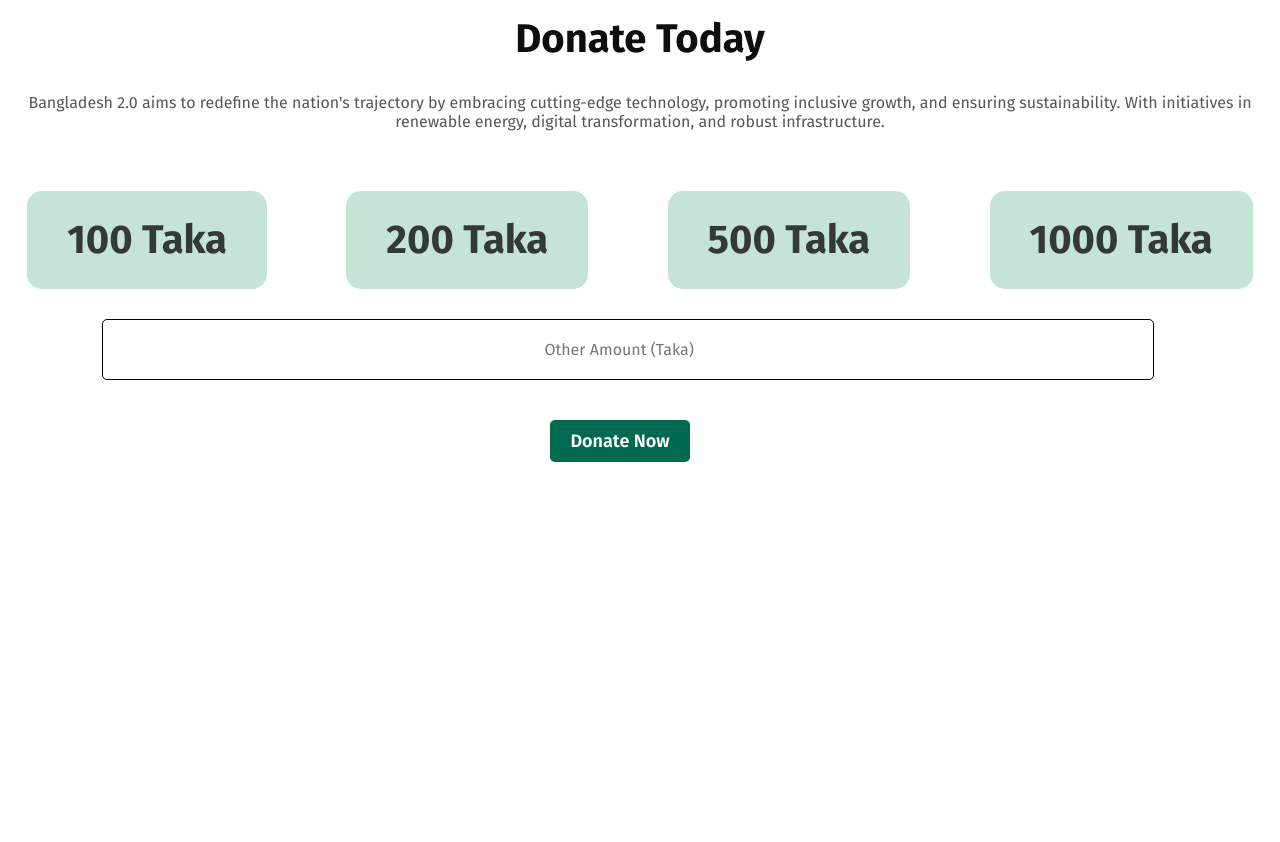
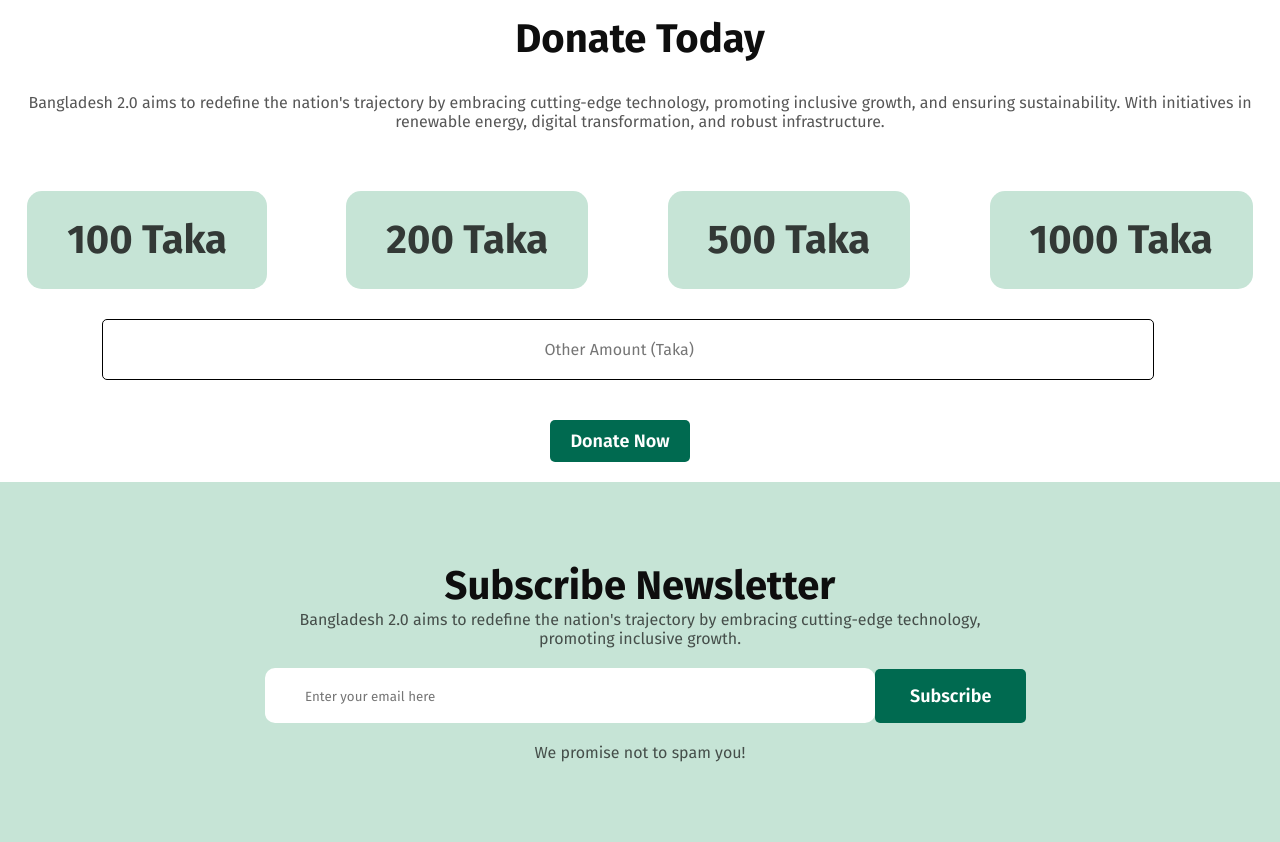
Before and after one commit to mohiuddin143/new-bangladesh, a plain HTML site: page index.html in a window 1280 px wide. Shown: the part 2079-2921 px from the top of the page. Before the commit the page ends 2561 px from the top, so only its background shows below. Drawn offline with Linux system fonts and the light colour scheme.

Commit message:
hover effect done

```diff
--- a/index.html
+++ b/index.html
@@ -108,6 +108,18 @@
             </div>
             <button class="btn-primary donate-btn">Donate Now</button>
           </section>
+          <!-- Newsletter -->
+          <section class="newsletter">
+            <div class="newsletter-container">
+                <h1 class="title-primary text-center">Subscribe Newsletter</h1>
+                <p class="description-primary text-center">Bangladesh 2.0 aims to redefine the nation's trajectory by embracing cutting-edge technology, promoting inclusive growth.</p>
+                <div class="submit-container">
+                    <div class="input-item"><input type="email" name="" id="" placeholder="Enter your email here" class="input-email"></div>
+                    <button class="btn-primary green-bc btn-item">Subscribe</button>
+                </div>
+                <p class="description-primary text-center">We promise not to spam you!</p>
+            </div>
+          </section>
     </main>
     <footer></footer>
 </body>
--- a/style.css
+++ b/style.css
@@ -9,6 +9,9 @@
 /* Shared styles */
 .green-1 {
     color: #006A50;
+}
+.green-bc {
+    background-color: #006A50;
 }
 .btn-primary {
     padding: 10px 20px;
@@ -191,3 +194,41 @@ nav button {
     background-color: #006A50;
     margin: 20px 43%;
 }
+/* Newsletter */
+.newsletter {
+    background-color: rgba(198, 228, 214, 1);
+    padding: 80px 265px;
+}
+.newsletter-container {
+    max-width: 750px;
+    align-items: center;
+}
+.submit-container {
+    display: flex;
+    align-items: center;
+    margin: 20px 0px;
+}
+.input-item {
+    background-color: #fff;
+    border-radius: 10px;
+    padding: 18px 400px 18px 40px
+}
+.input-email {
+    border: none;
+}
+.btn-item {
+    padding: 16px 35px;
+    border: none;
+}
+
+/* hover effect */
+.btn-primary:hover {
+    background-color: blueviolet;
+    cursor: pointer;
+    transition: all 0.5s ease;
+}
+.donate-card:hover {
+    background-color: #006A50;
+    cursor: pointer;
+    transition: all 0.5s ease;
+}
```
